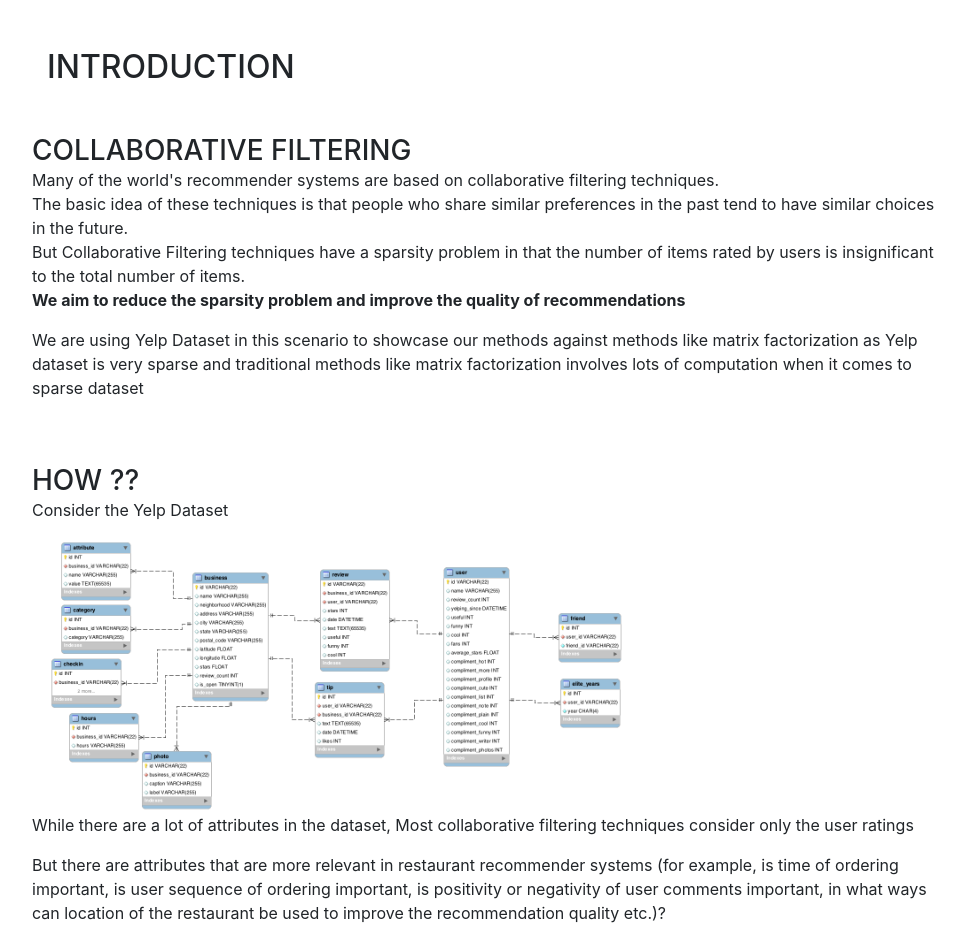
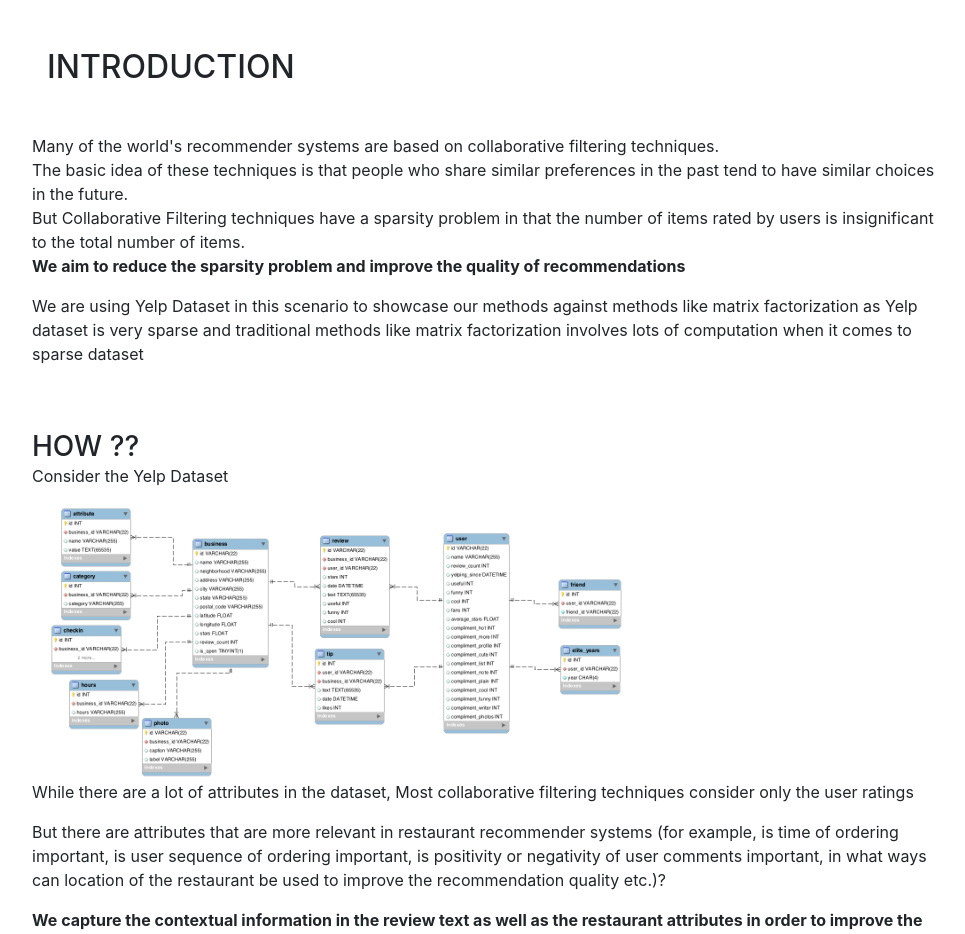
Before and after one commit to ashok-gowda/RecCoNN.github.io, a website with bundled scripts: page index.html in a window 1280 px wide. Shown: the part 800-1734 px from the top of the page, without its empty margins (288-1253 px from the left). Built offline with nearby package versions, Linux system fonts and the light colour scheme; a web font is replaced by a local one.

Commit message:
Commits for Title

```diff
--- a/index.html
+++ b/index.html
@@ -97,7 +97,6 @@
           <div class="row">
           <div class="resume-item d-flex flex-column flex-md-row mb-5">
             <div class="resume-content mr-auto">
-              <h3 class="mb-0">Collaborative Filtering</h3>
               <p>Many of the world's recommender systems are based on collaborative filtering techniques.<br/>
          	  The basic idea of these techniques is that people who share similar preferences in the past tend to have similar choices in the future.<br/>
          	  But Collaborative Filtering techniques have a sparsity problem in that the number of items rated by users is insignificant to the total number of items.<br/>
```
